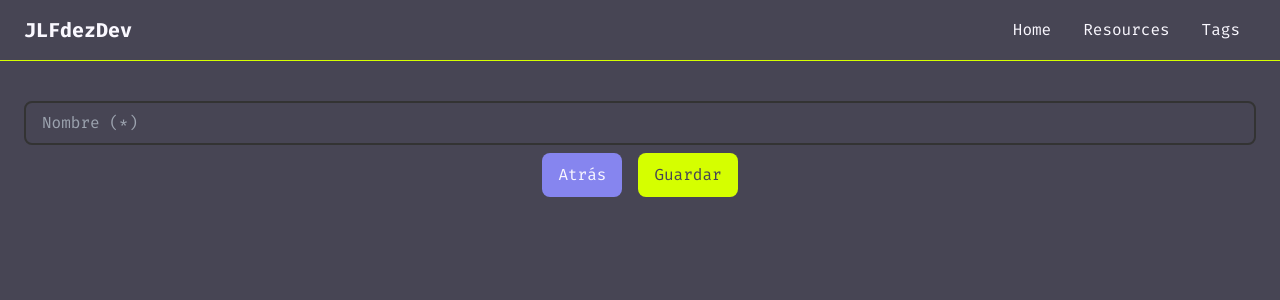
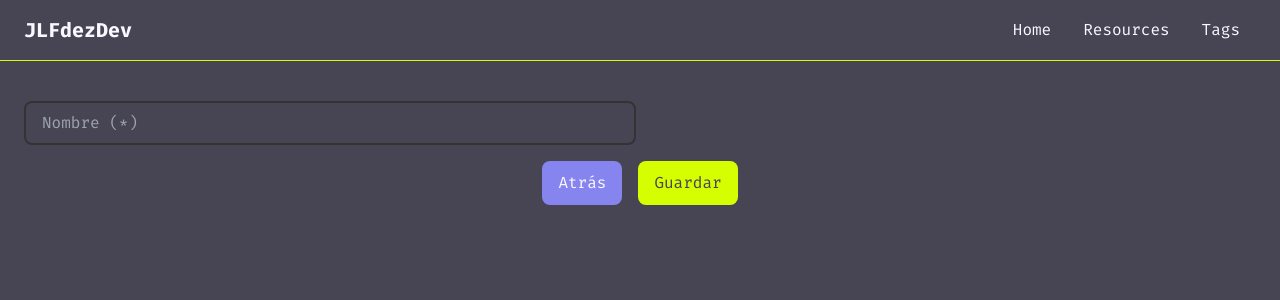
Before and after one commit to JLFdzDev/recursos-web, a Next.js app: page /dashboard/tags/add in a window 1280 px wide. Shown: the top 300 px of the page. Built offline with nearby package versions, Linux system fonts and the light colour scheme.

Commit message:
Update form to accept className as prop

```diff
--- a/src/app/dashboard/components/form.tsx
+++ b/src/app/dashboard/components/form.tsx
@@ -3,15 +3,23 @@ import { PropsWithChildren } from 'react'
 import { Button, ButtonLink } from '@/components/button'
 
 interface FormProps extends PropsWithChildren {
+	className?: string
 	id?: string
 	backRoute: string
 	addAction?: (formData: FormData) => void
 	updateAction?: (formData: FormData) => void
 }
 
-export const Form = async ({ backRoute, children, id, addAction, updateAction }: FormProps) => {
+export const Form = async ({
+	backRoute,
+	className = 'grid grid-cols-2 gap-2',
+	children,
+	id,
+	addAction,
+	updateAction,
+}: FormProps) => {
 	return (
-		<form action={id != null ? await updateAction : await addAction} className="grid grid-cols-1">
+		<form action={id != null ? await updateAction : await addAction} className={className}>
 			{id != null && <input type="hidden" name="id" value={id} />}
 			{children}
 			<div className="col-span-2 flex justify-center gap-4">
```
